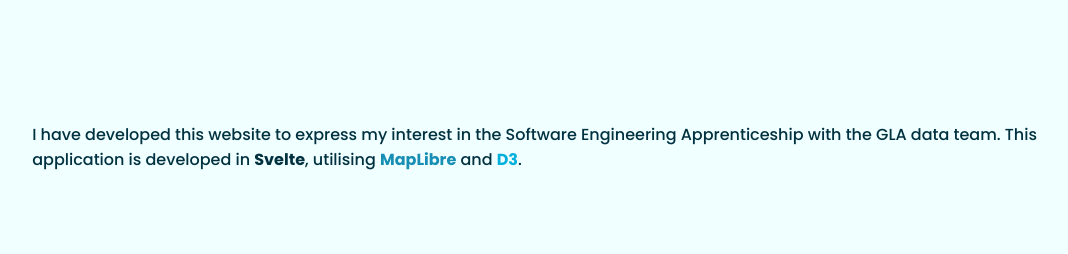
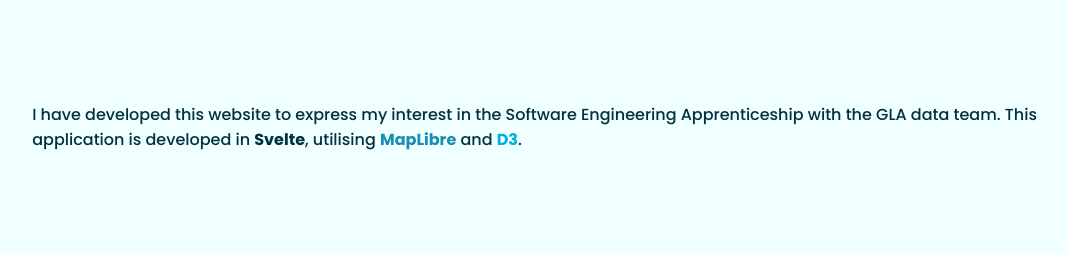
Before and after one commit to JamesRobertSutcliffe/gla-app, a Svelte app: page / in a window 1280 px wide. Shown: the part 533-787 px from the top of the page, without its empty margins (103-1171 px from the left). Built offline with nearby package versions, Linux system fonts and the light colour scheme; no server answers.

Commit message:
Margin in lower text changed

```diff
--- a/src/components/LowerText.svelte
+++ b/src/components/LowerText.svelte
@@ -9,7 +9,7 @@
 
 <style>
   p {
-    margin: 7rem 2rem 3.5rem 2rem;
+    margin: 2rem 2rem 3.5rem 2rem;
     padding: 2rem;
     font-size: 1rem;
   }
```
